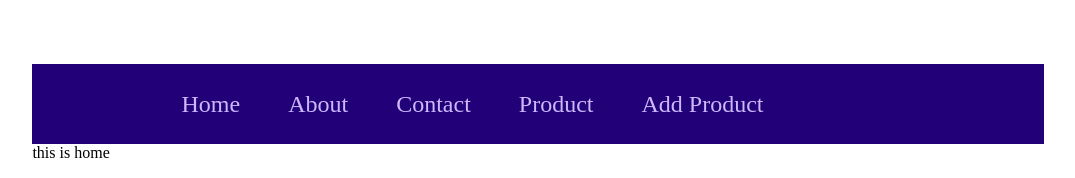
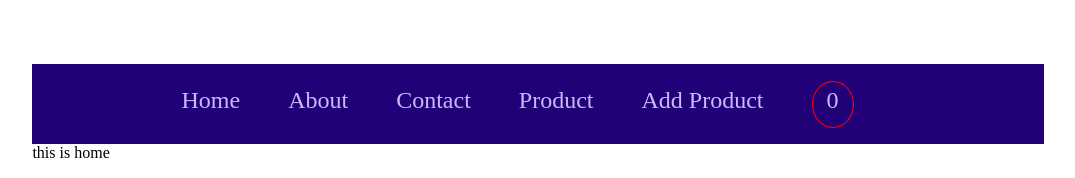
Before and after one commit to Shiwang0-0/Triweb-Learning, a React (Create React App) app in the folder React/myproject/: page / in a window 1280 px wide. Shown: the top 178 px of the page, without its empty margins (102-1177 px from the left). Built offline with nearby package versions, Linux system fonts and the light colour scheme.

Commit message:
added favourite items

```diff
--- a/React/myproject/src/components/Layouts/MainMenu.js
+++ b/React/myproject/src/components/Layouts/MainMenu.js
@@ -1,8 +1,11 @@
 import { Link } from 'react-router-dom';
 import MainMenuStyle from './MainMenu.module.css';
-
+import FavouriteContext from '../../store/ContextFavourite';
+import { useContext } from 'react';
 
 function MainMenu() {
+    const favouriteContext=useContext(FavouriteContext);
+    const totalFavouriteItems=favouriteContext.favouriteItems.length;
     return <header className={MainMenuStyle.header}>
             <ul>
                 <li><Link to="/">Home</Link></li>
@@ -10,6 +13,7 @@ function MainMenu() {
                 <li><Link to="/contact">Contact</Link></li>
                 <li><Link to="/product">Product</Link></li>
                 <li><Link to="/product/add">Add Product</Link></li>
+                <li className={MainMenuStyle.favouriteCount}><Link to="/product/favourite">{totalFavouriteItems}</Link></li>
 
             </ul>
     </header>
--- a/React/myproject/src/index.js
+++ b/React/myproject/src/index.js
@@ -2,10 +2,13 @@ import React from 'react';
 import ReactDOM from 'react-dom/client';
 
 import App from './App';
-import {BrowserRouter} from 'react-router-dom';
-
+import { BrowserRouter } from 'react-router-dom';
+import { ContextFavourite } from './store/ContextFavourite';
 
 const root = ReactDOM.createRoot(document.getElementById('root'));
 root.render(
-  <BrowserRouter> <App /> </BrowserRouter>
+  <ContextFavourite>
+    <BrowserRouter> <App /> </BrowserRouter>
+  </ContextFavourite>
+
 );
```
